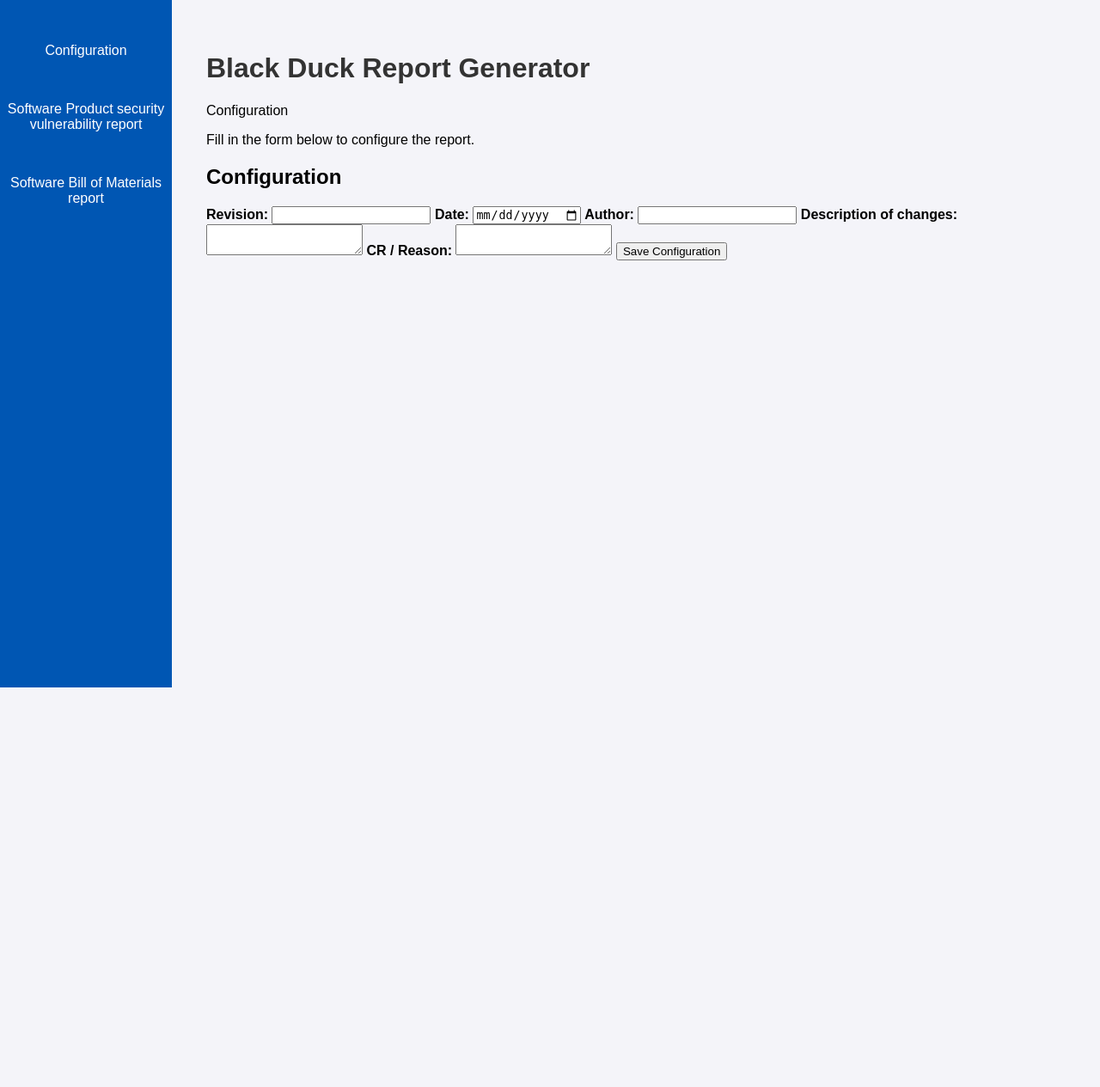
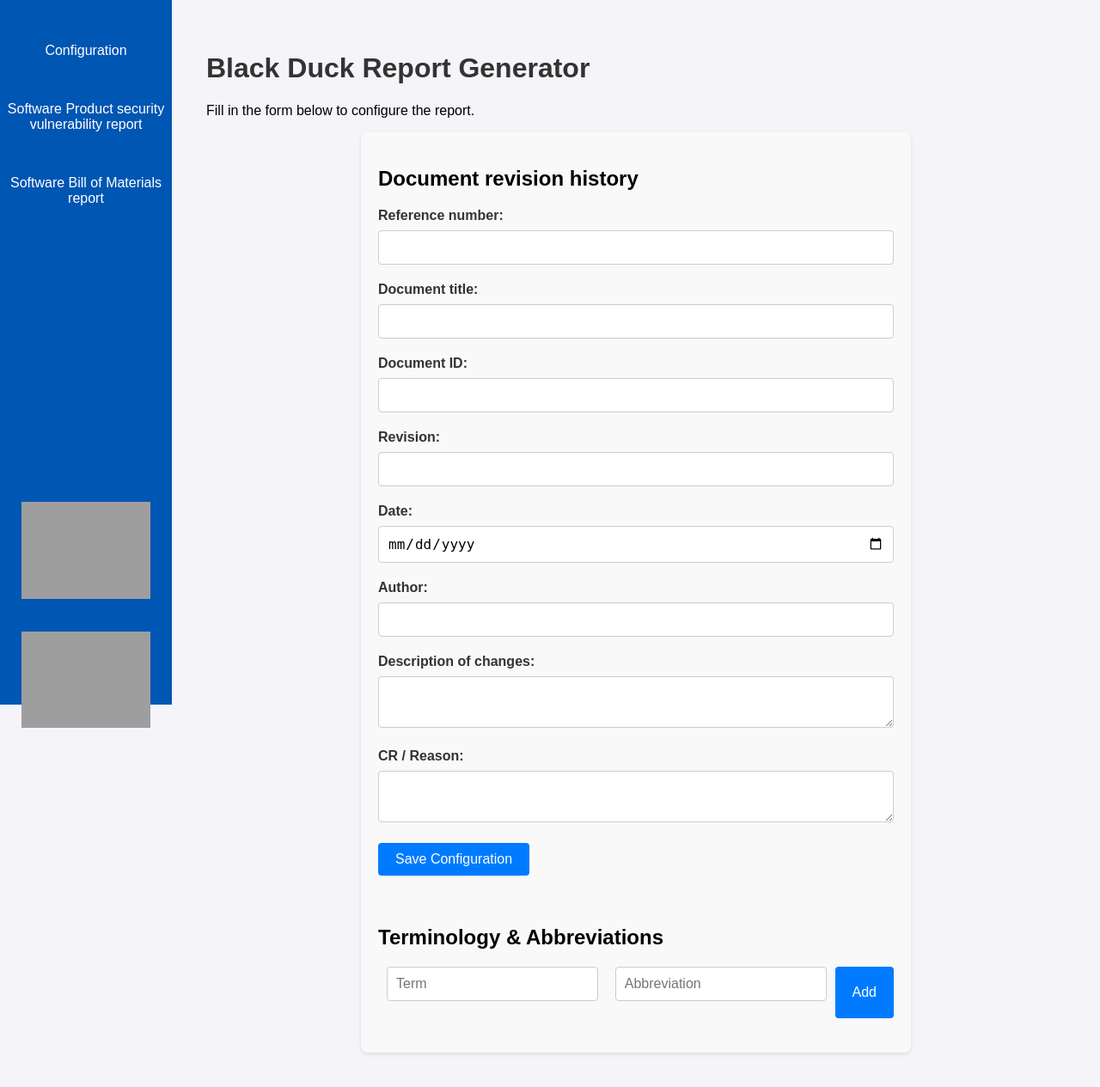
Before and after one commit to indrajitkumar/Blackduck-Security-Report, a Flask app: page /config in a window 1280 px wide. Shown: the whole page at 86% size. Before the commit the page ends 800 px from the top, so only its background shows below. Run offline with Flask 3, Linux system fonts and the light colour scheme; grey boxes are pictures that could not be loaded.

Commit message:
Configuration UI added

```diff
--- a/static/script.js
+++ b/static/script.js
@@ -2,12 +2,12 @@ document.addEventListener('DOMContentLoaded', (event) => {
     // Set the date we're counting down to
     let countDownDate = new Date("Nov 31, 2024 23:59:59").getTime();
 
-    // Update the count down every 1 second
+    // Update the count-down every 1 second
     let countdownFunction = setInterval(function() {
         // Get today's date and time
         let now = new Date().getTime();
 
-        // Find the distance between now and the count down date
+        // Find the distance between now and the count-down date
         let distance = countDownDate - now;
 
         // Time calculations for days, hours, minutes and seconds
@@ -20,7 +20,7 @@ document.addEventListener('DOMContentLoaded', (event) => {
         document.getElementById("countdown").innerHTML = days + "d " + hours + "h "
         + minutes + "m " + seconds + "s ";
 
-        // If the count down is over, write some text
+        // If the count-down is over, write some text
         if (distance < 0) {
             clearInterval(countdownFunction);
             document.getElementById("countdown").innerHTML = "EXPIRED";
--- a/static/style.css
+++ b/static/style.css
@@ -230,6 +230,93 @@ a:hover {
     border-radius: 4px;
 }
 
+/* Style the form container */
+.configuration-container {
+    background-color: #f9f9f9;
+    padding: 20px;
+    border-radius: 8px;
+    box-shadow: 0 2px 4px rgba(0, 0, 0, 0.1);
+    max-width: 600px;
+    margin: 0 auto;
+}
+
+/* Style the form labels */
+.configuration-container label {
+    display: block;
+    margin-bottom: 8px;
+    font-weight: bold;
+    color: #333;
+}
+
+/* Style the form inputs */
+.configuration-container input[type="text"],
+.configuration-container input[type="date"],
+.configuration-container textarea {
+    width: 100%;
+    padding: 10px;
+    margin-bottom: 20px;
+    border: 1px solid #ccc;
+    border-radius: 4px;
+    box-sizing: border-box;
+    font-size: 16px;
+}
+
+.terminology-container {
+    margin-top: 20px;
+}
+
+.input-row {
+    display: flex;
+    gap: 10px;
+    margin-bottom: 20px;
+}
+
+.input-row input {
+    flex: 1;
+    padding: 10px;
+    border: 1px solid #ccc;
+    border-radius: 4px;
+}
+
+.input-row button {
+    padding: 10px 20px;
+    border: none;
+    background-color: #007bff;
+    color: white;
+    border-radius: 4px;
+    cursor: pointer;
+}
+
+.input-row button:hover {
+    background-color: #0056b3;
+}
+
+#termList {
+    list-style-type: none;
+    padding: 0;
+}
+
+#termList li {
+    padding: 10px;
+    border-bottom: 1px solid #ccc;
+}
+
+/* Style the form button */
+.configuration-container button {
+    background-color: #007bff;
+    color: white;
+    padding: 10px 20px;
+    border: none;
+    border-radius: 4px;
+    cursor: pointer;
+    font-size: 16px;
+    transition: background-color 0.3s ease;
+}
+
+.configuration-container button:hover {
+    background-color: #0056b3;
+}
+
 /* Add this to your style.css */
 @keyframes clickAnimation {
     0% {
--- a/templates/config.html
+++ b/templates/config.html
@@ -9,20 +9,36 @@
 <body>
 <div class="left-panel">
     <a href="/config" onclick="loadContent('/config')" class="nav-link">Configuration</a>
-    <a href="/projects" onclick="loadContent('/projects')" class="nav-link">Software Product security vulnerability report</a>
+    <a href="/projects" onclick="loadContent('/projects')" class="nav-link">Software Product security vulnerability
+        report</a>
     <a href="/bom" onclick="loadContent('/bom')" class="nav-link">Software Bill of Materials report</a>
+    <br><br><br><br><br><br><br><br><br><br><br><br><br><br><br><br><br><br>
+    <img src="https://blackduck.philips.com/static/images/b6d9c4bd.svg" alt="Black Duck Logo"
+         style="width: 150px; height: auto; margin-bottom: 20px;">
+    <br>
+    <img src="https://static.vecteezy.com/system/resources/previews/022/101/084/large_2x/philips-logo-transparent-free-png.png"
+         alt="Black Duck Logo"
+         style="width: 150px; height: auto; margin-bottom: 20px;">
 </div>
 <div class="right-panel">
     <div class="header">
         <h1>Black Duck Report Generator</h1>
-        <p>Configuration</p>
     </div>
     <div class="content">
         <p>Fill in the form below to configure the report.</p>
     </div>
     <div class="configuration-container">
-        <h2>Configuration</h2>
+        <h2>Document revision history</h2>
         <form id="configurationForm">
+            <label for="referenceNumber">Reference number:</label>
+            <input type="text" id="referenceNumber" name="referenceNumber" required>
+
+            <label for="documentTitle">Document title:</label>
+            <input type="text" id="documentTitle" name="documentTitle" required>
+
+            <label for="documentId">Document ID:</label>
+            <input type="text" id="documentId" name="documentId" required>
+
             <label for="revision">Revision:</label>
             <input type="text" id="revision" name="revision" required>
 
@@ -40,6 +56,17 @@
 
             <button type="submit">Save Configuration</button>
         </form>
+        <br>
+        <h2>Terminology & Abbreviations</h2>
+        <div class="terminology-container">
+            <div class="input-row">
+                <label for="term"></label><input type="text" id="term" placeholder="Term" required>
+                <label for="abbreviation"></label><input type="text" id="abbreviation" placeholder="Abbreviation"
+                                                         required>
+                <button type="button" onclick="addTerm()">Add</button>
+            </div>
+            <ul id="termList"></ul>
+        </div>
     </div>
 </div>
 <script>
@@ -51,6 +78,23 @@
             })
             .catch(error => console.error('Error loading content:', error));
     }
+
+    function addTerm() {
+        const term = document.getElementById('term').value;
+        const abbreviation = document.getElementById('abbreviation').value;
+
+        if (term && abbreviation) {
+            const li = document.createElement('li');
+            li.textContent = `${term}: ${abbreviation}`;
+            document.getElementById('termList').appendChild(li);
+
+            // Clear the input fields
+            document.getElementById('term').value = '';
+            document.getElementById('abbreviation').value = '';
+        } else {
+            alert('Please fill in both fields.');
+        }
+    }
 </script>
 </body>
 </html>
```
Also changed, not shown: templates/bom.html (+8 -1 lines), templates/projects.html (+8 -1 lines).
